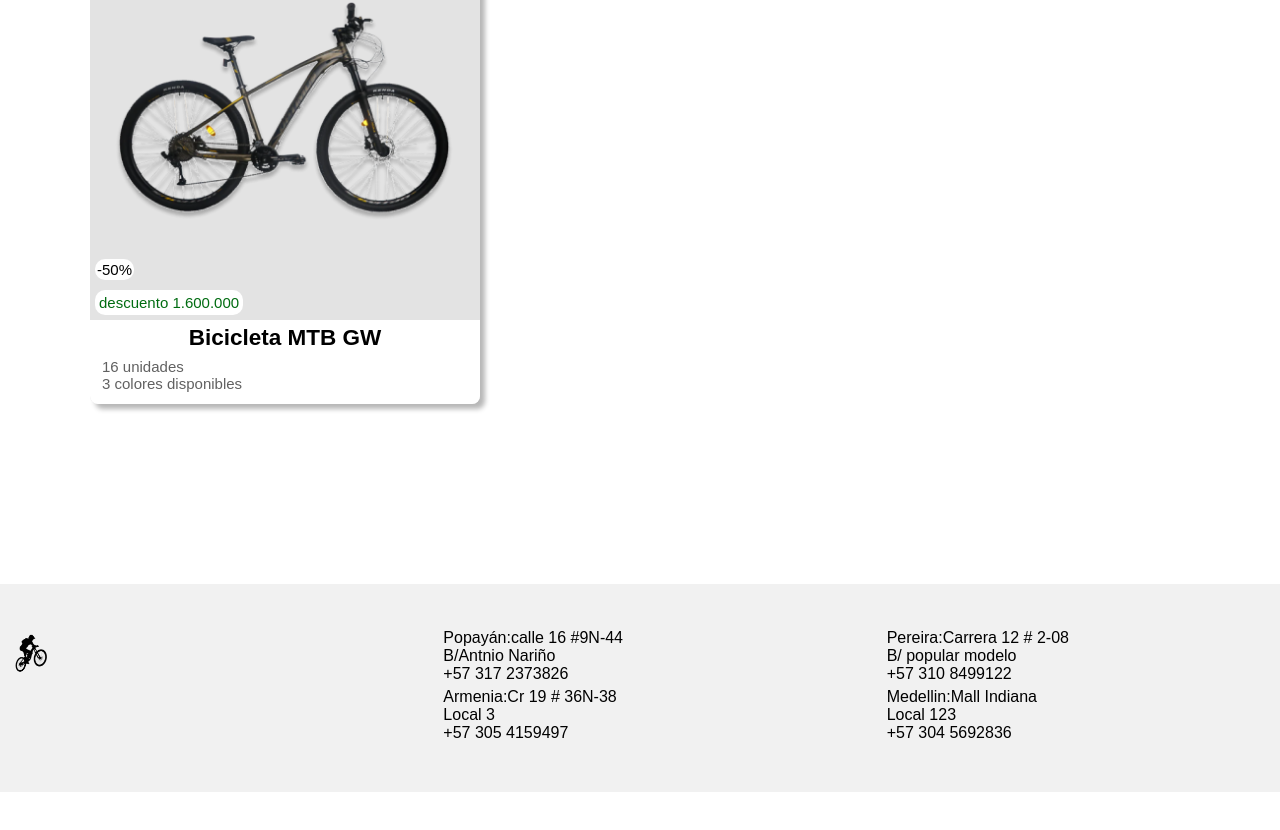
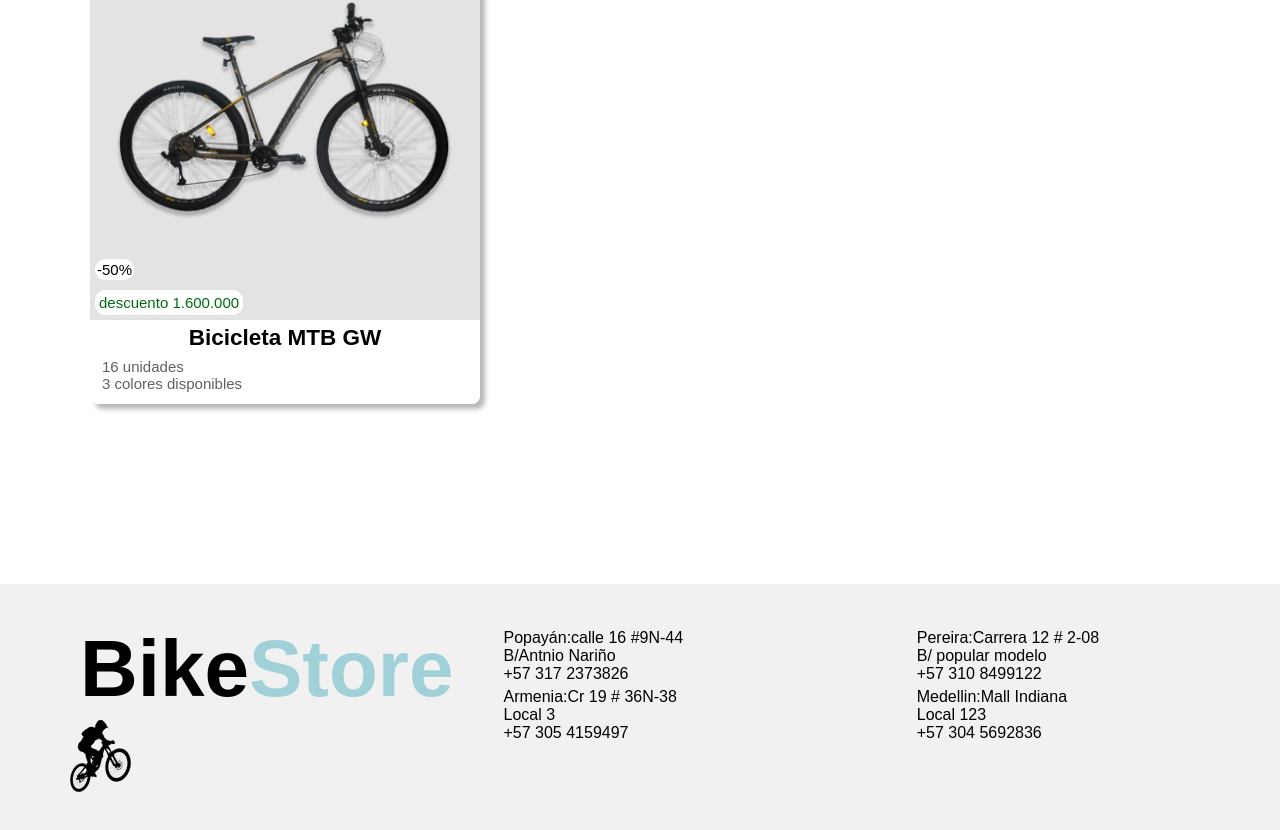
Before and after one commit to SebastianRodP/BikeStorePAGE, a React (Vite) app in the folder Frontend/: page / in a window 1280 px wide. Shown: the part 755-1585 px from the top of the page. Before the commit the page ends 1547 px from the top, so only its background shows below. Built offline with nearby package versions, Linux system fonts and the light colour scheme; a web font is replaced by a local one.

Commit message:
recursos complementarios

```diff
--- a/Frontend/package.json
+++ b/Frontend/package.json
@@ -10,6 +10,7 @@
     "preview": "vite preview"
   },
   "dependencies": {
+    "@fortawesome/fontawesome-free": "^6.5.1",
     "react": "^18.2.0",
     "react-dom": "^18.2.0",
     "react-router-dom": "^6.22.3"
--- a/Frontend/src/Components/Footer/Footer.jsx
+++ b/Frontend/src/Components/Footer/Footer.jsx
@@ -1,16 +1,18 @@
 import React from 'react';
 import "./Footer.css";
+
 import BicicletaNegraFooter from '../../assets/img/imgFooter/BicicletaNegraFooter.png'
 export const Footer = () =>{
   return(
     <footer className="pie-pagina">
         <div className="grupo-1">
             <div className="box">
-                <div className="logo">
-                <a href="#">
-                    <img src={BicicletaNegraFooter} alt="Logo de BikeStore"></img>
-                </a>
-            </div>
+                <div className="logo-footer">
+                <a href="" className="logo-footer nav-link">Bike<span className="blue">Store</span></a>
+                  <a href="#">
+                      <img src={BicicletaNegraFooter} alt="Logo de BikeStore"></img>
+                  </a>
+                </div>
             </div>
 
             <div className="box">
```
Also changed, not shown: Frontend/src/Pages/Registros.jsx (deleted, +0 -8 lines), Frontend/src/assets/img/imgBanner/bannerBicicletas.png (added), 1 other file (tests, documents, lock files or other folders).
